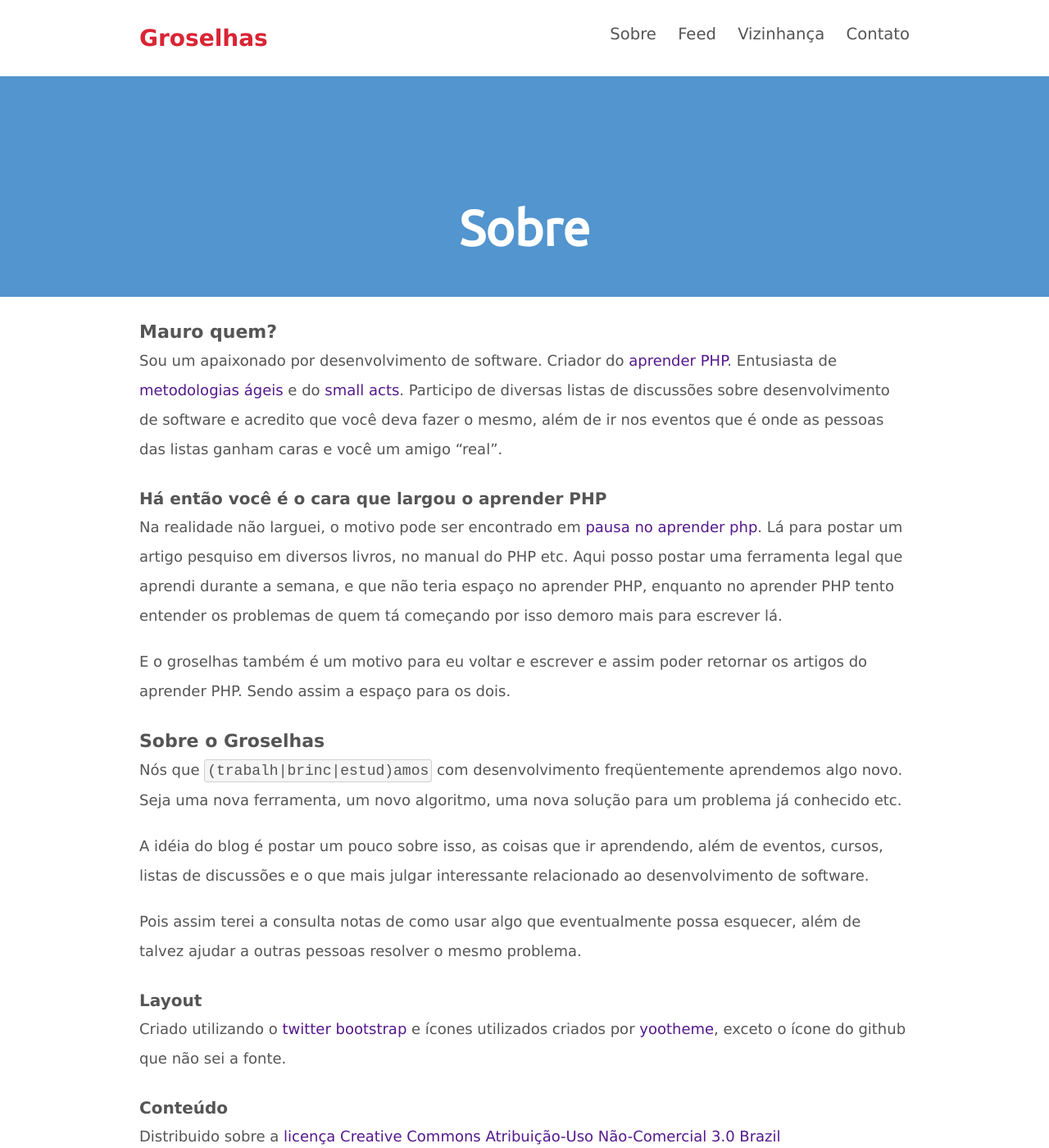
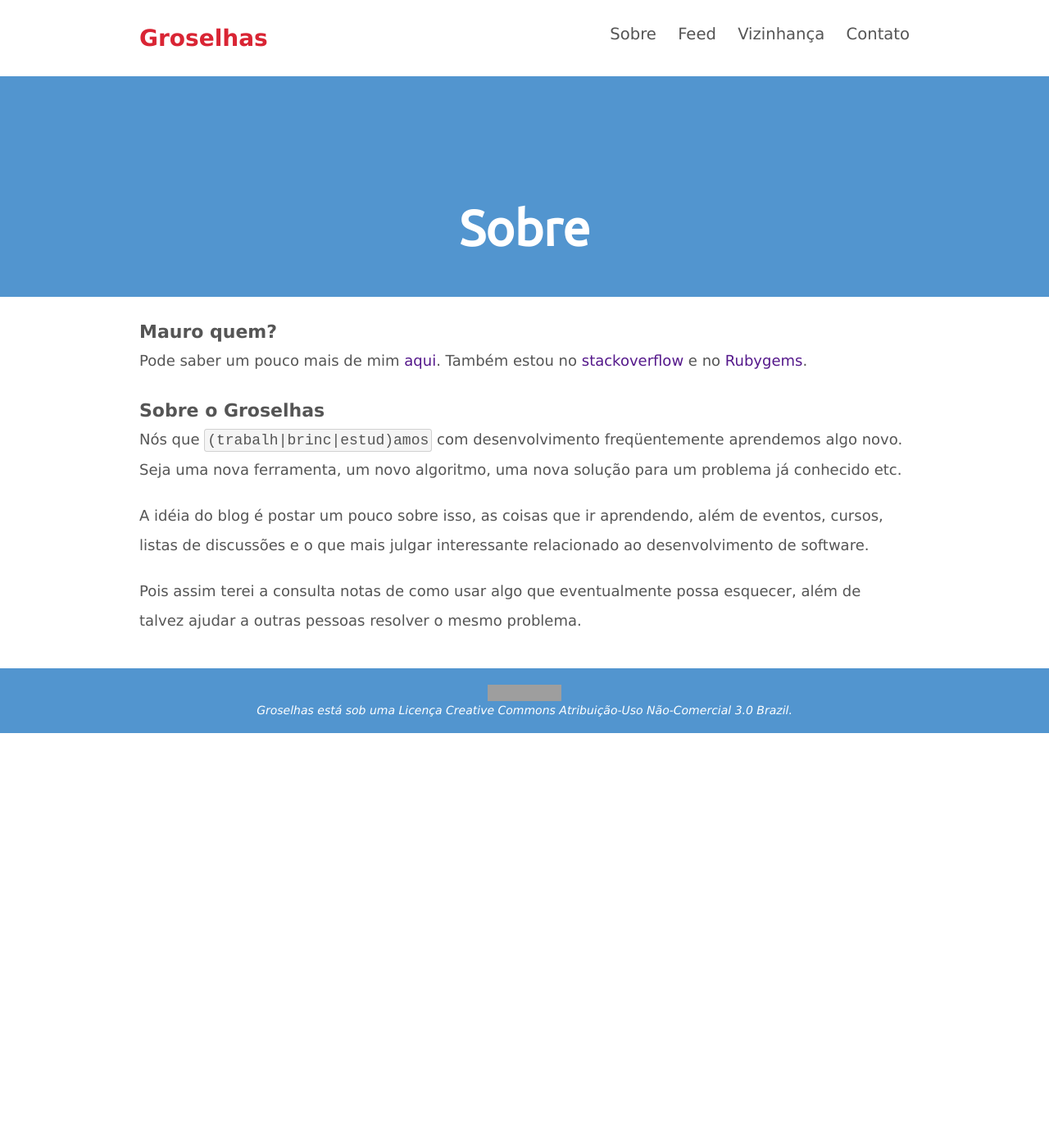
Before and after one commit to maurogeorge/groselhas, a Jekyll site: the page built from sobre.md, in a window 1280 px wide and 1400 px high. Shown: the whole window at 82% size. Built offline with Jekyll 4.4.1, drawn with Linux system fonts in a browser that asks for light colours; Markdown is read by kramdown in place of the engine named in the settings; grey boxes are pictures that could not be loaded.

Commit message:
Change about me page

```diff
--- a/sobre.md
+++ b/sobre.md
@@ -2,18 +2,12 @@
 layout: static
 title: Sobre
 meta_description: Sobre o blog Groselhas, de Mauro George.
-meta_keywords: sobre, groselhas, mauro, george, desenvolvimento, web, php, cakephp, ruby, rails, git
+meta_keywords: sobre, groselhas, mauro, george, desenvolvimento, web, ruby, rails, git
 ---
 
 ## Mauro quem?
 
-Sou um apaixonado por desenvolvimento de software. Criador do [aprender PHP](http://www.aprenderphp.com.br "o aprender PHP é uma ótima fonte para quem ta iniciando o desenvolvimento com PHP"). Entusiasta de [metodologias ágeis](http://agilemanifesto.org/ "o agile manifesto") e do [small acts](http://smallactsmanifesto.org/ "Small Acts Make Great Revolutions"). Participo de diversas listas de discussões sobre desenvolvimento de software e acredito que você deva fazer o mesmo, além de ir nos eventos que é onde as pessoas das listas ganham caras e você um amigo "real".
-
-### Há então você é o cara que largou o aprender PHP
-
-Na realidade não larguei, o motivo pode ser encontrado em [pausa no aprender php](http://www.aprenderphp.com.br/pagina/o-aprenderphp-nao-acabou-esta-apenas-em-pausa "explica a pausa no aprender PHP"). Lá para postar um artigo pesquiso em diversos livros, no manual do PHP etc. Aqui posso postar uma ferramenta legal que aprendi durante a semana, e que não teria espaço no aprender PHP, enquanto no aprender PHP tento entender os problemas de quem tá começando por isso demoro mais para escrever lá.
-
-E o groselhas também é um motivo para eu voltar e escrever e assim poder retornar os artigos do aprender PHP. Sendo assim a espaço para os dois.
+Pode saber um pouco mais de mim [aqui](http://maurogeorge.com.br/ "página pessoal do Mauro George"). Também estou no [stackoverflow](http://stackoverflow.com/users/2254521/mauro-george "stackoverflow do Mauro George") e no [Rubygems](https://rubygems.org/profiles/maurogeorge "Rubygems do Mauro George").
 
 ## Sobre o Groselhas
 
@@ -22,11 +16,3 @@ Nós que <code>(trabalh|brinc|estud)amos</code> com desenvolvimento freqüenteme
 A idéia do blog é postar um pouco sobre isso, as coisas que ir aprendendo, além de eventos, cursos, listas de discussões e o que mais julgar interessante relacionado ao desenvolvimento de software.
 
 Pois assim terei a consulta notas de como usar algo que eventualmente possa esquecer, além de talvez ajudar a outras pessoas resolver o mesmo problema.
-
-### Layout
-
-Criado utilizando o [twitter bootstrap](http://twitter.github.com/bootstrap/) e ícones utilizados criados por [yootheme](http://www.yootheme.com/icons), exceto o ícone do github que não sei a fonte.
-
-### Conteúdo
-
-Distribuido sobre a [licença Creative Commons Atribuição-Uso Não-Comercial 3.0 Brazil](http://creativecommons.org/licenses/by-nc/3.0/br/ "Licença Creative Commons")
```
